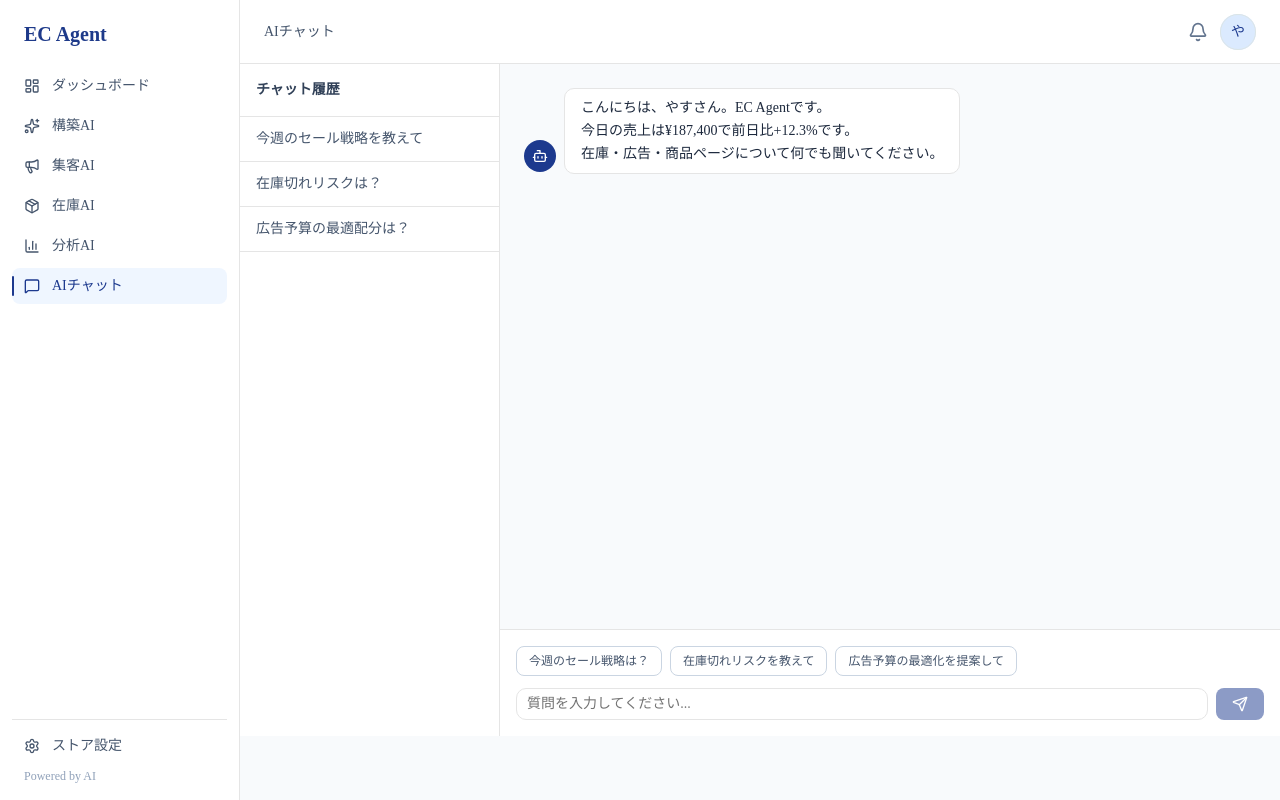
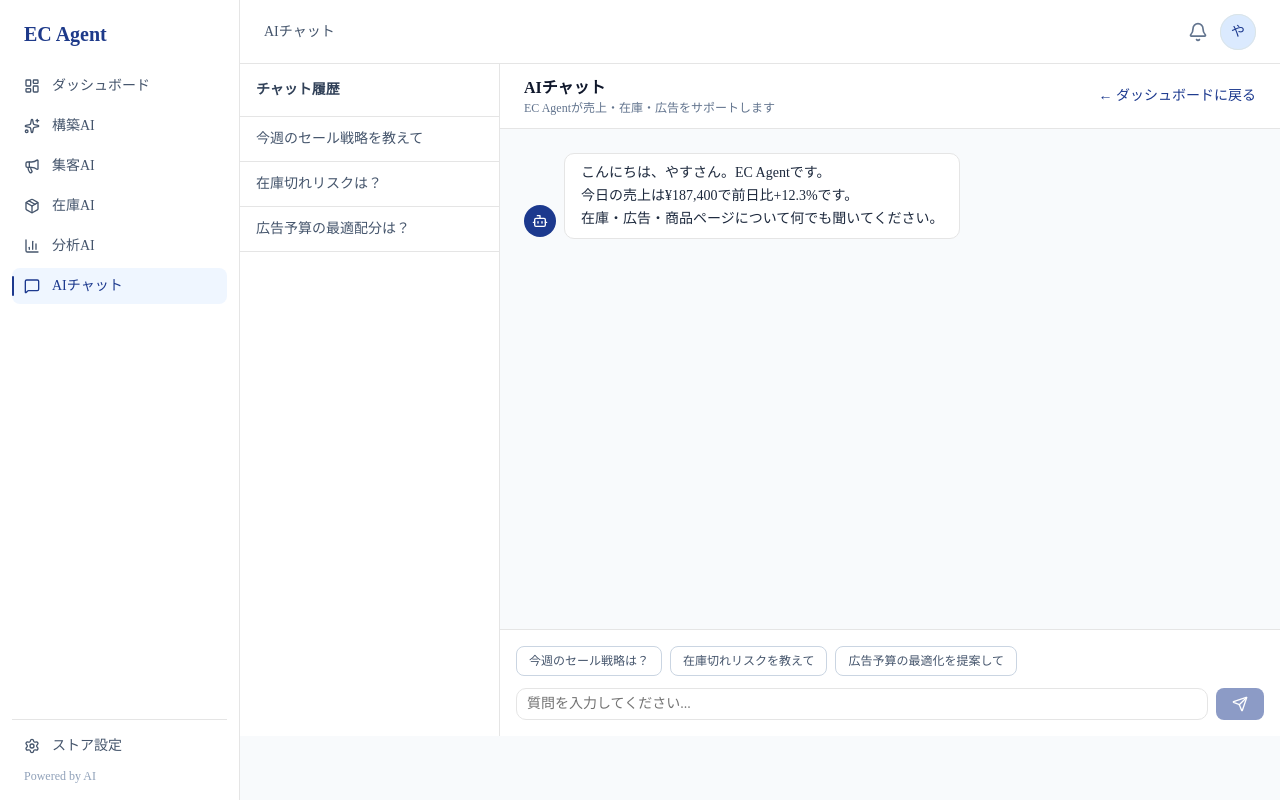
Before and after one commit to yasuidee/ec-agent-mock, a Next.js app: page /chat in a window 1280 px wide. Built offline with nearby package versions, Linux system fonts and the light colour scheme.

Commit message:
style: unify page headers with back-to-dashboard link and border-b across all agent pages
Co-Authored-By: Claude Sonnet 4.6 <noreply@anthropic.com>

```diff
--- a/src/app/(app)/agents/analytics/page.tsx
+++ b/src/app/(app)/agents/analytics/page.tsx
@@ -1,5 +1,6 @@
 'use client';
 
+import Link from 'next/link';
 import {
   BarChart,
   Bar,
@@ -69,11 +70,16 @@ export default function AnalyticsAgentPage() {
   return (
     <div className="space-y-6 animate-in fade-in duration-300">
       {/* ── 1. Header ─────────────────────────────────────── */}
-      <div>
-        <h1 className="text-2xl font-semibold text-slate-900">分析AI</h1>
-        <p className="text-sm text-slate-500 mt-1">
-          アクセス分析・顧客行動・経営PLをAIが可視化します
-        </p>
+      <div className="flex items-start justify-between pb-4 border-b">
+        <div>
+          <h1 className="text-2xl font-semibold text-slate-900">分析AI</h1>
+          <p className="text-sm text-slate-500 mt-1">
+            アクセス分析・顧客行動・経営PLをAIが可視化します
+          </p>
+        </div>
+        <Link href="/dashboard" className="text-sm text-blue-900 hover:text-blue-700 transition-colors mt-1 shrink-0">
+          ← ダッシュボードに戻る
+        </Link>
       </div>
 
       <AgentBriefCard category="analytics" />
--- a/src/app/(app)/agents/inventory/page.tsx
+++ b/src/app/(app)/agents/inventory/page.tsx
@@ -1,6 +1,7 @@
 'use client';
 
 import { useState, useEffect } from 'react';
+import Link from 'next/link';
 import { AlertTriangle, Plus, Trash2, FileText } from 'lucide-react';
 import { AgentBriefCard } from '@/components/AgentBriefCard';
 import { PageSkeleton } from '@/components/PageSkeleton';
@@ -120,11 +121,16 @@ export default function InventoryAgentPage() {
   return (
     <div className="space-y-6 animate-in fade-in duration-300">
       {/* ── 1. Header ─────────────────────────────────────── */}
-      <div>
-        <h1 className="text-2xl font-semibold text-slate-900">在庫AI</h1>
-        <p className="text-sm text-slate-500 mt-1">
-          需要予測・発注タイミング・滞留在庫をAIが管理します
-        </p>
+      <div className="flex items-start justify-between pb-4 border-b">
+        <div>
+          <h1 className="text-2xl font-semibold text-slate-900">在庫AI</h1>
+          <p className="text-sm text-slate-500 mt-1">
+            需要予測・発注タイミング・滞留在庫をAIが管理します
+          </p>
+        </div>
+        <Link href="/dashboard" className="text-sm text-blue-900 hover:text-blue-700 transition-colors mt-1 shrink-0">
+          ← ダッシュボードに戻る
+        </Link>
       </div>
 
       <AgentBriefCard category="inventory" />
--- a/src/app/(app)/agents/marketing/page.tsx
+++ b/src/app/(app)/agents/marketing/page.tsx
@@ -1,6 +1,7 @@
 'use client';
 
 import { useState, useEffect } from 'react';
+import Link from 'next/link';
 import { TrendingUp, Users, Wallet, Copy, Check, Sparkles } from 'lucide-react';
 import { AgentBriefCard } from '@/components/AgentBriefCard';
 import { PageSkeleton } from '@/components/PageSkeleton';
@@ -129,11 +130,16 @@ export default function MarketingAgentPage() {
   return (
     <div className="space-y-6 animate-in fade-in duration-300">
       {/* ── 1. Header ─────────────────────────────────────── */}
-      <div>
-        <h1 className="text-2xl font-semibold text-slate-900">集客AI</h1>
-        <p className="text-sm text-slate-500 mt-1">
-          広告配信・SNS投稿・メルマガをAIが最適化します
-        </p>
+      <div className="flex items-start justify-between pb-4 border-b">
+        <div>
+          <h1 className="text-2xl font-semibold text-slate-900">集客AI</h1>
+          <p className="text-sm text-slate-500 mt-1">
+            広告配信・SNS投稿・メルマガをAIが最適化します
+          </p>
+        </div>
+        <Link href="/dashboard" className="text-sm text-blue-900 hover:text-blue-700 transition-colors mt-1 shrink-0">
+          ← ダッシュボードに戻る
+        </Link>
       </div>
 
       <AgentBriefCard category="marketing" />
--- a/src/app/(app)/chat/page.tsx
+++ b/src/app/(app)/chat/page.tsx
@@ -2,6 +2,7 @@
 
 import { useState, useRef, useEffect, Suspense } from 'react';
 import { useSearchParams } from 'next/navigation';
+import Link from 'next/link';
 import { Send, Bot } from 'lucide-react';
 import { Input } from '@/components/ui/input';
 
@@ -129,6 +130,17 @@ function ChatInner() {
 
       {/* ── Main chat area ────────────────────────────────── */}
       <div className="col-span-3 flex flex-col overflow-hidden bg-slate-50">
+        {/* Header */}
+        <div className="flex items-center justify-between px-6 py-3 bg-white border-b shrink-0">
+          <div>
+            <h1 className="text-base font-semibold text-slate-900">AIチャット</h1>
+            <p className="text-xs text-slate-500">EC Agentが売上・在庫・広告をサポートします</p>
+          </div>
+          <Link href="/dashboard" className="text-sm text-blue-900 hover:text-blue-700 transition-colors shrink-0">
+            ← ダッシュボードに戻る
+          </Link>
+        </div>
+
         {/* Message list */}
         <div className="flex-1 overflow-y-auto px-6 py-6 space-y-4">
           {messages.map((msg, i) => (
```
Also changed, not shown: src/app/(app)/agents/build/page.tsx (+11 -5 lines).
